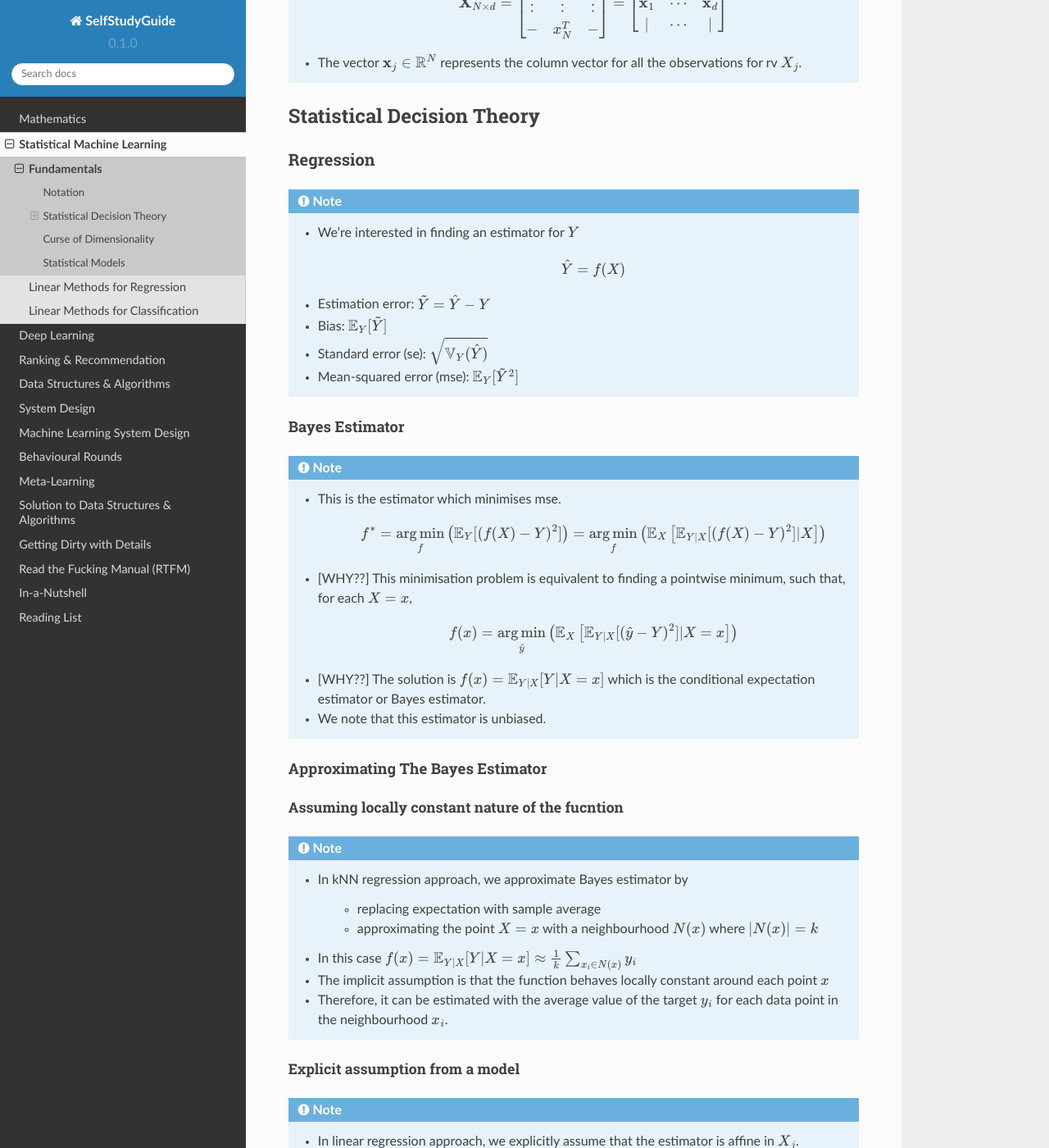
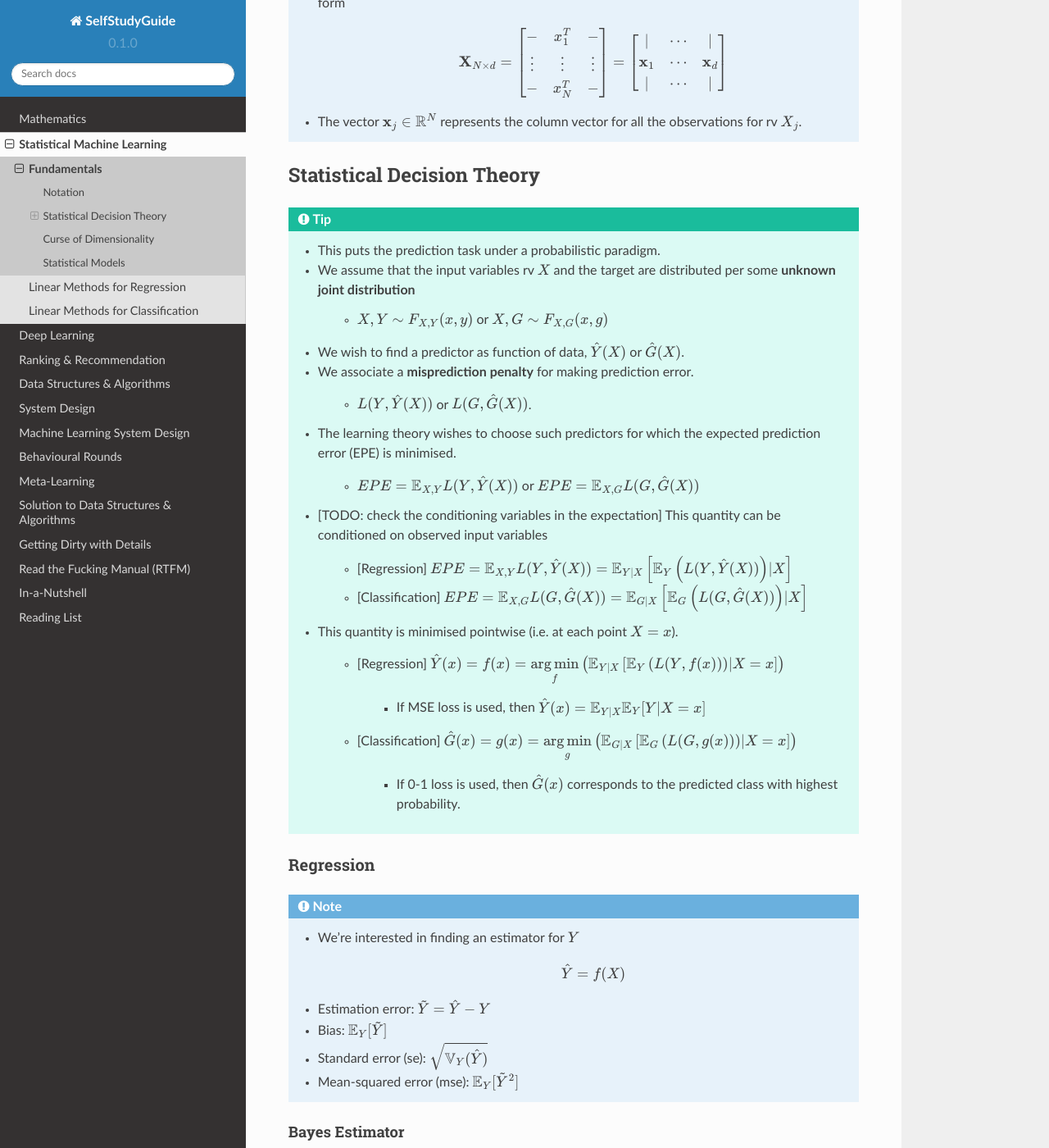
Before and after one commit to uselesstechjunks/leetcode, a Sphinx documentation site: the page built from docs/source/ml/basics.rst, in a window 1280 px wide and 1400 px high, scrolled down 687 px. Shown: the whole window at 82% size. Built offline with Sphinx 7.4.7 and the Read the Docs theme 2.0.0, drawn with Linux system fonts in a browser that asks for light colours; some of the changed text lies outside the part shown.

Commit message:
Update basics.rst

```diff
--- a/docs/source/ml/basics.rst
+++ b/docs/source/ml/basics.rst
@@ -12,9 +12,10 @@ Notation
 	* The data is associated with a random variable :math:`X` which might be a random vector for :math:`d> 1`
 
 		.. math:: X=(X_1,\cdots,X_d)
-	* The target is associated with a random variable :math:`Y` which might also be a random vector
+	* [Regression] The target is associated with a continuous random variable :math:`Y\in\mathbb{R}`. It ight also be a random vector
 
 		.. math:: Y=(Y_1,\cdots,Y_K)
+	* [Classification] The target might also be associated with a discrete valued random variable :math:`G\in\mathcal{G}` with :math:`|\mathcal{G}|=K` for some :math:`K`.
 	* An observation for :math:`X=x_i\in\mathbb{R}^d` might be taken in the row-vector form, :math:`x_i^T\in\mathbb{R}_{1\times d}`.
 	* Single dimensional observations for target are usually written as :math:`Y=y_i\in\mathbb{R}`.
 
@@ -27,6 +28,31 @@ Notation
 **********************************************************************************
 Statistical Decision Theory
 **********************************************************************************
+.. tip::
+	* This puts the prediction task under a probabilistic paradigm.
+	* We assume that the input variables rv :math:`X` and the target are distributed per some **unknown joint distribution**
+
+		* :math:`X,Y\sim F_{X,Y}(x,y)` or :math:`X,G\sim F_{X,G}(x,g)`
+	* We wish to find a predictor as function of data, :math:`\hat{Y}(X)` or :math:`\hat{G}(X)`.
+	* We associate a **misprediction penalty** for making prediction error.
+
+		* :math:`L(Y,\hat{Y}(X))` or :math:`L(G,\hat{G}(X))`.
+	* The learning theory wishes to choose such predictors for which the expected prediction error (EPE) is minimised.
+
+		* :math:`EPE=\mathbb{E}_{X,Y} L(Y,\hat{Y}(X))` or :math:`EPE=\mathbb{E}_{X,G} L(G,\hat{G}(X))`
+	* [TODO: check the conditioning variables in the expectation] This quantity can be conditioned on observed input variables
+
+		* [Regression] :math:`EPE=\mathbb{E}_{X,Y} L(Y,\hat{Y}(X))=\mathbb{E}_{Y|X}\left[\mathbb{E}_{Y}\left(L(Y,\hat{Y}(X))\right) |X\right]`
+		* [Classification] :math:`EPE=\mathbb{E}_{X,G} L(G,\hat{G}(X))=\mathbb{E}_{G|X}\left[\mathbb{E}_{G}\left(L(G,\hat{G}(X))\right) |X\right]`
+	* This quantity is minimised pointwise (i.e. at each point :math:`X=x`).
+
+		* [Regression] :math:`\hat{Y}(x)=f(x)=\underset{f}{\arg\min}\left(\mathbb{E}_{Y|X}\left[\mathbb{E}_{Y}\left(L(Y,f(x))\right) |X=x\right]\right)`
+
+			* If MSE loss is used, then :math:`\hat{Y}(x)=\mathbb{E}_{Y|X}\mathbb{E}_{Y}[Y|X=x]`
+		* [Classification] :math:`\hat{G}(x)=g(x)=\underset{g}{\arg\min}\left(\mathbb{E}_{G|X}\left[\mathbb{E}_{G}\left(L(G,g(x))\right) |X=x\right]\right)`
+
+			* If 0-1 loss is used, then :math:`\hat{G}(x)` corresponds to the predicted class with highest probability.
+
 Regression
 ==================================================================================
 .. note::
```
